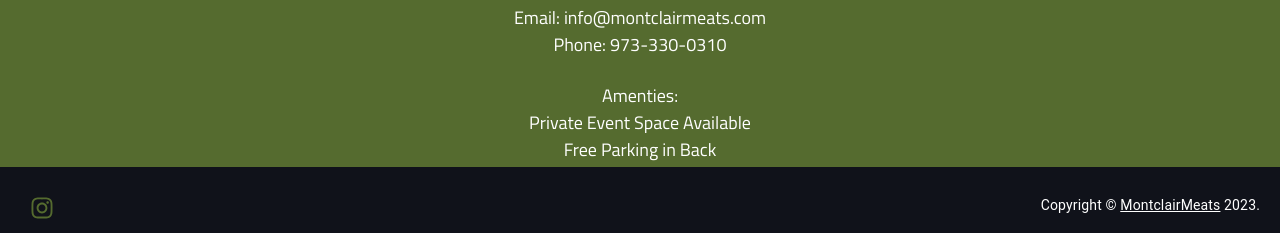
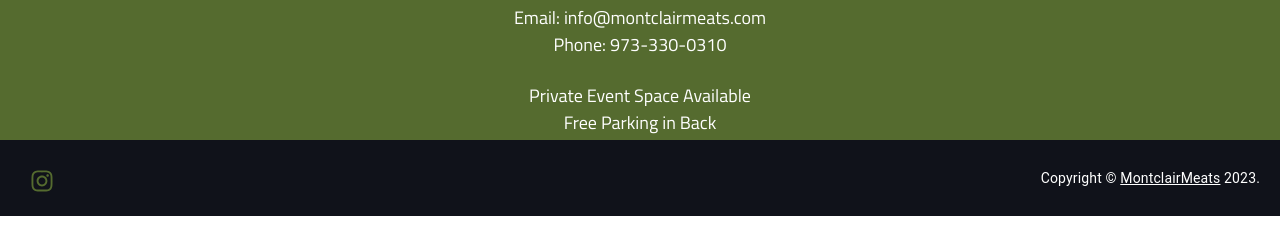
Before and after one commit to tietcheu91/MontclairMeats, a React (Create React App) app: page / in a window 1280 px wide. Shown: the part 2606-2839 px from the top of the page. Built offline with nearby package versions, Linux system fonts and the light colour scheme.

Commit message:
FIX: removed amenties!

```diff
--- a/src/components/home/Home.js
+++ b/src/components/home/Home.js
@@ -168,8 +168,7 @@ function Home() {
           <br></br>Phone: 973-330-0310
         </p>
         <p className="home-text">
-          Amenties:
-          <br></br>Private Event Space Available
+          Private Event Space Available
           <br></br>Free Parking in Back
         </p>
       </div>
```
